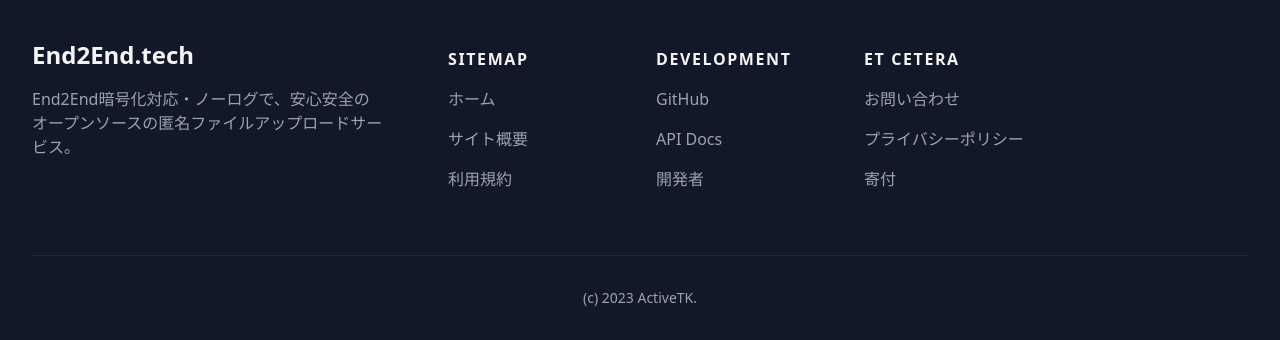
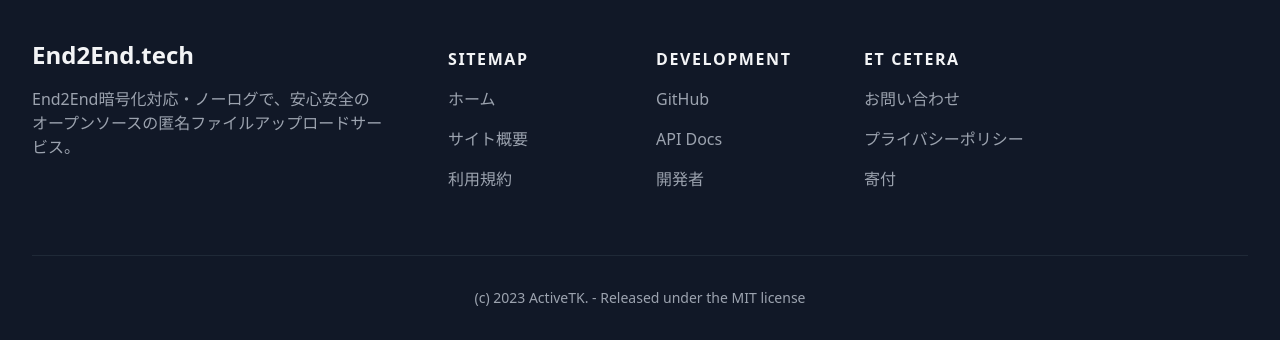
Before and after one commit to ActiveTK/End2End.tech, a PHP site: page /api.end2end.tech/index.php in a window 1280 px wide. Shown: the part 1997-2337 px from the top of the page. Run offline with PHP 8.4, Linux system fonts and the light colour scheme; some libraries are stand-ins or nearby versions.

Commit message:
著作権情報を追加

```diff
--- a/scripts/footer.php
+++ b/scripts/footer.php
@@ -53,6 +53,6 @@
             </nav>
           </div>
         </div>
-        <div class="border-t border-gray-800 py-8 text-center text-sm text-gray-400">(c) 2023 ActiveTK.</div>
+        <div class="border-t border-gray-800 py-8 text-center text-sm text-gray-400">(c) 2023 ActiveTK. - Released under the MIT license</div>
       </footer>
     </div>
```
